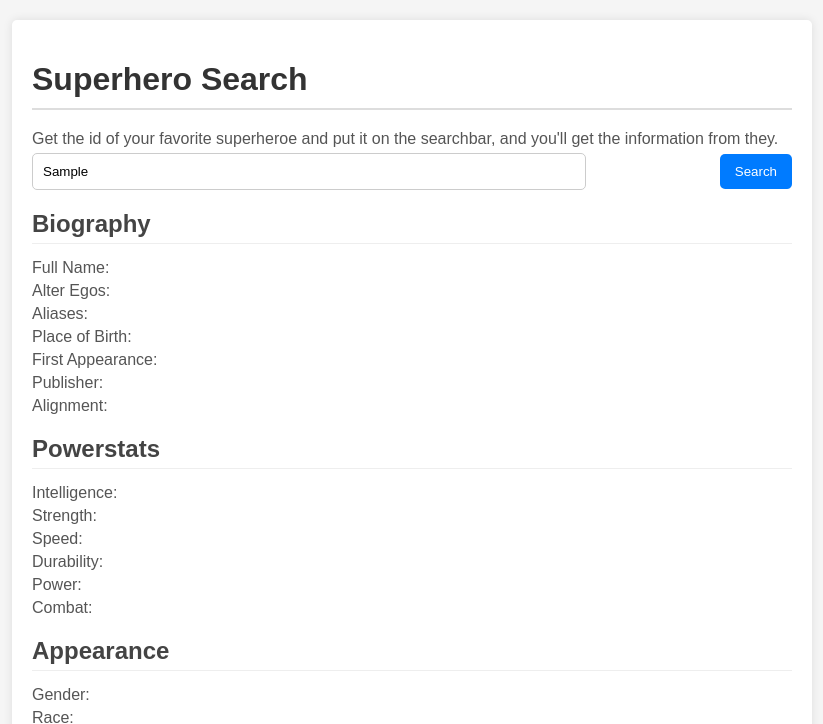
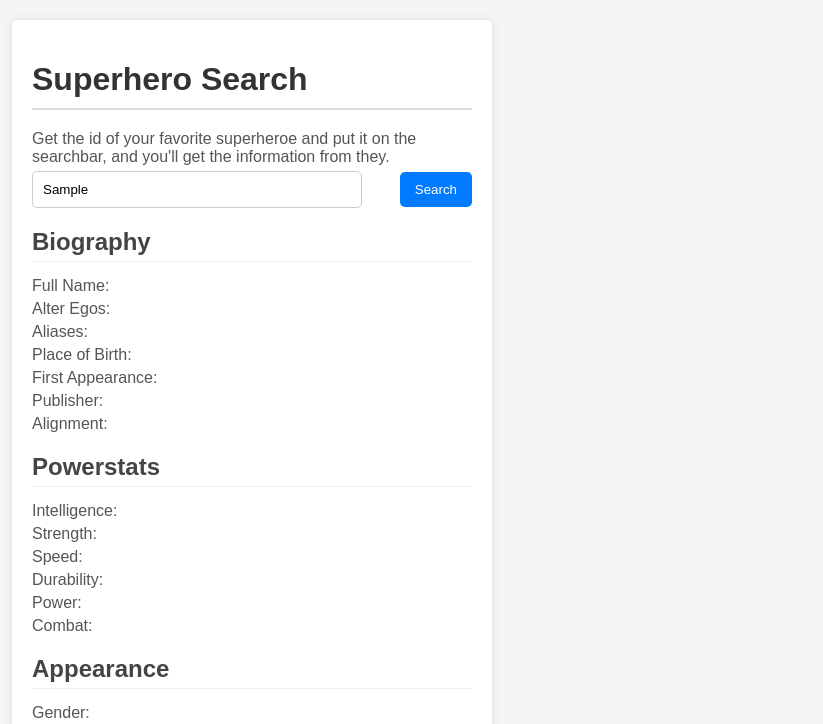
Before and after one commit to Eldor488/cse121b, a plain HTML site: page project2.html in a window 1280 px wide. Both pictures are taken after typing "Sample" into the empty fields and a click on the button "Search". Shown: the top 724 px of the page, without its empty margins (228-1051 px from the left). Drawn offline with Linux system fonts and the light colour scheme; no server answers.

Commit message:
make sure dom is loaded

```diff
--- a/project2.css
+++ b/project2.css
@@ -71,8 +71,15 @@ button:hover {
 }
 
 #hero-image {
-    max-width: 100%;
+    max-width: 90%;
     margin-top: 20px;
     border-radius: 5px;
     box-shadow: 0px 0px 10px rgba(0, 0, 0, 0.1);
+    margin-left:15%;
 }
+
+.container{
+    display: grid;
+    grid-template-columns: 60% 40%;
+    grid-template-rows: 100%;
+}
--- a/project2.html
+++ b/project2.html
@@ -9,9 +9,11 @@
 </head>
 
 <body>
+    <div class="container">
     <div class="superhero-details">
         <h1>Superhero Search</h1>
-        <p>Get the id of your favorite superheroe and put it on the searchbar, and you'll get the information from they.</p>
+        <p>Get the id of your favorite superheroe and put it on the searchbar, and you'll get the information from they.
+        </p>
         <div class="search-section">
             <input type="text" id="superhero-search" placeholder="Search for a superhero by ID...">
             <button id="search-btn">Search</button>
@@ -59,17 +61,20 @@
             <p>Group Affiliation: <span id="group-affiliation"></span></p>
             <p>Relatives: <span id="relatives"></span></p>
         </div>
-    </div>
-    <!-- Image Section -->
-    <div class="section">
-        <img id="hero-image" src="#" alt="Hero Image" style="display:none;">
+
     </div>
 
+        <!-- Image Section -->
+        <div class="section">
+            <img id="hero-image" src="#" alt="Hero Image" style="display:none;">
+        </div>
+    </div>
     <script>
-        document.getElementById('search-btn').addEventListener('click', function () {
+        document.addEventListener('DOMContentLoaded', function() {
+            document.getElementById('search-btn').addEventListener('click', function () {
             let superheroId = document.getElementById('superhero-search').value;
             if (superheroId) {
-                fetch(`https://cors-anywhere.herokuapp.com/https://superheroapi.com/api/6505858966191130/${superheroId}`)
+                fetch(`https://superheroapi.com/api/6505858966191130/${superheroId}`)
                     .then(response => response.json())
                     .then(data => {
 
@@ -116,6 +121,10 @@
                 document.getElementById('results').innerText = 'Please enter a superhero ID.';
             }
         });
+    // Your script here...
+});
+
+
     </script>
 </body>
 
```
